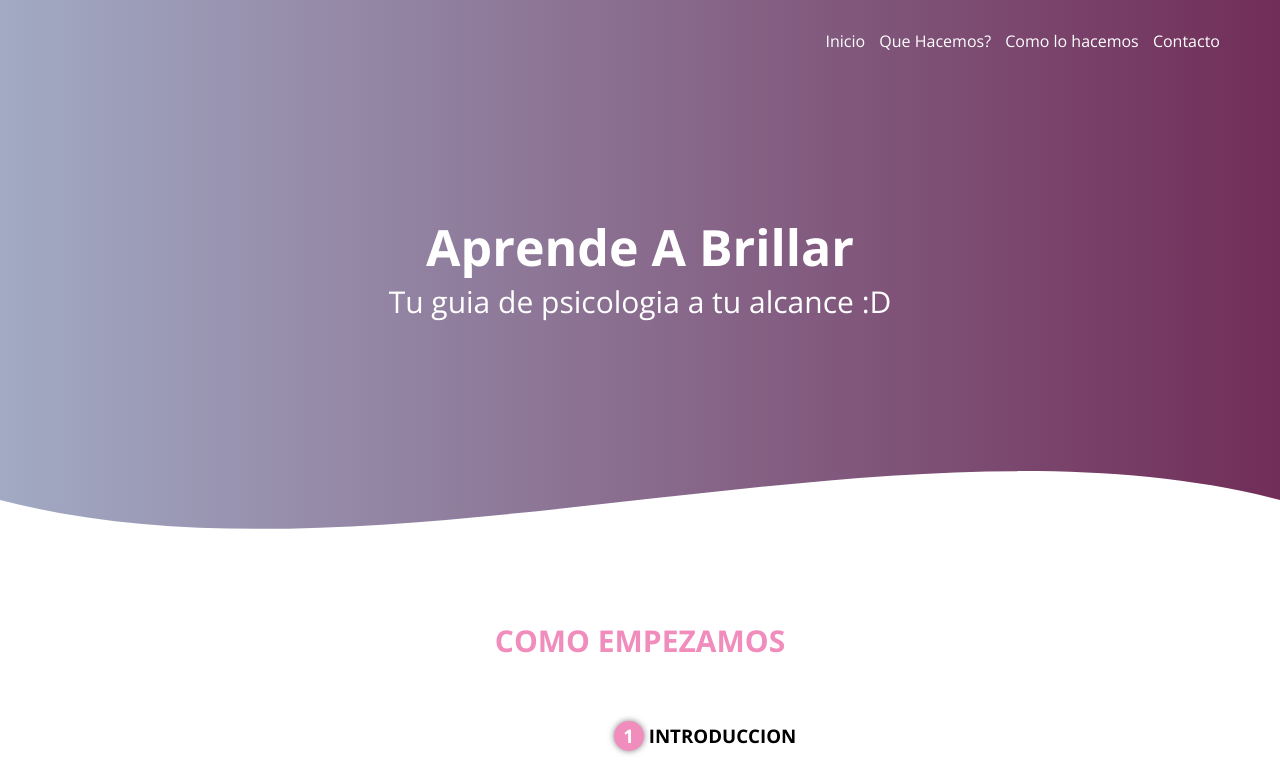
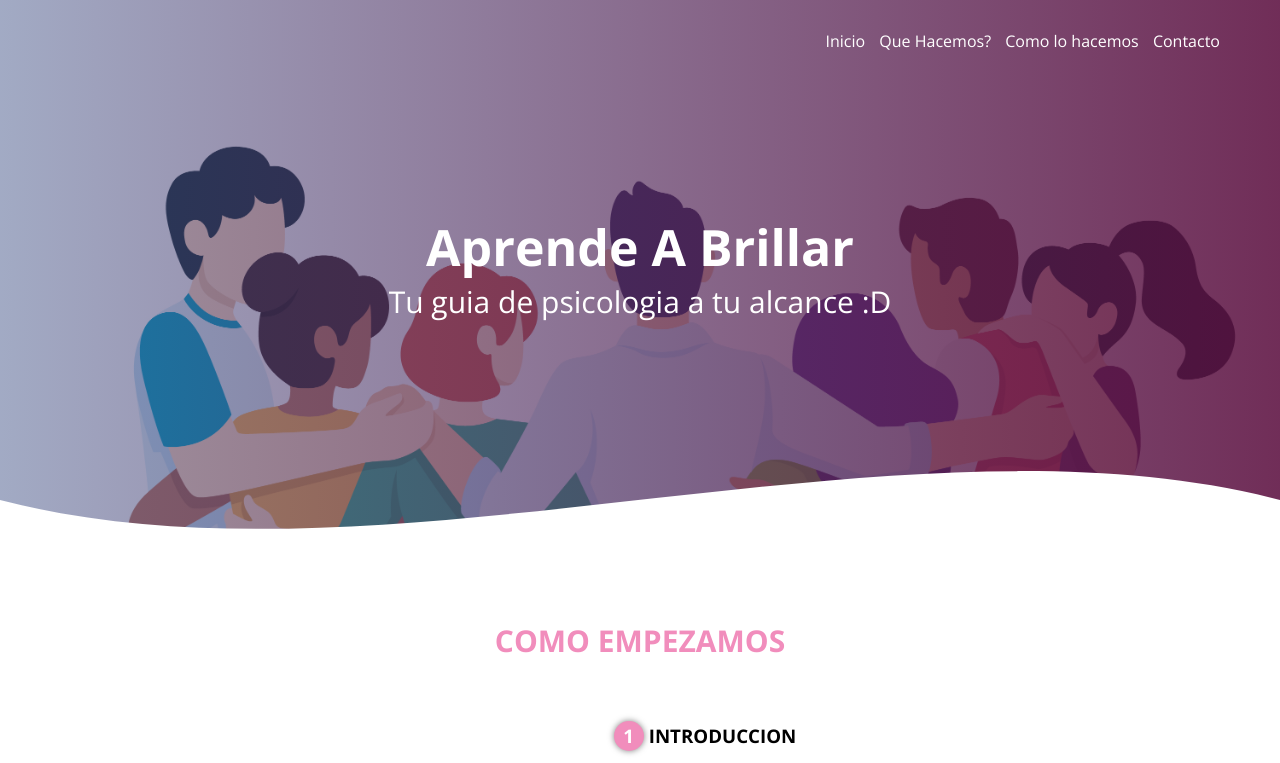
Before and after one commit to Okioki123/aprendeabrillar, a plain HTML site: page que hacemos.html in a window 1280 px wide. Shown: the top 763 px of the page. Drawn offline with nearby package versions, Linux system fonts and the light colour scheme.

Commit message:
Update que hacemos.css

```diff
--- a/que hacemos.css
+++ b/que hacemos.css
@@ -30,9 +30,9 @@ header {
     height: 600px;
     background: #bc4e9c;
     /* fallback for old browsers */
-    background: -webkit-linear-gradient(to right, hsla(225, 42%, 35%, 0.459), hsla(322, 76%, 20%, 0.863)), url(../img/personas.jpg);
+    background: -webkit-linear-gradient(to right, hsla(225, 42%, 35%, 0.459), hsla(322, 76%, 20%, 0.863)), url(personas.jpg);
     /* Chrome 10-25, Safari 5.1-6 */
-    background: linear-gradient(to right, hsla(225, 42%, 35%, 0.459), hsla(322, 76%, 20%, 0.863)), url(../img/personas.jpg);
+    background: linear-gradient(to right, hsla(225, 42%, 35%, 0.459), hsla(322, 76%, 20%, 0.863)), url(personas.jpg);
     /* W3C, IE 10+/ Edge, Firefox 16+, Chrome 26+, Opera 12+, Safari 7+ */
     background-size: cover;
     background-attachment: fixed;
```
